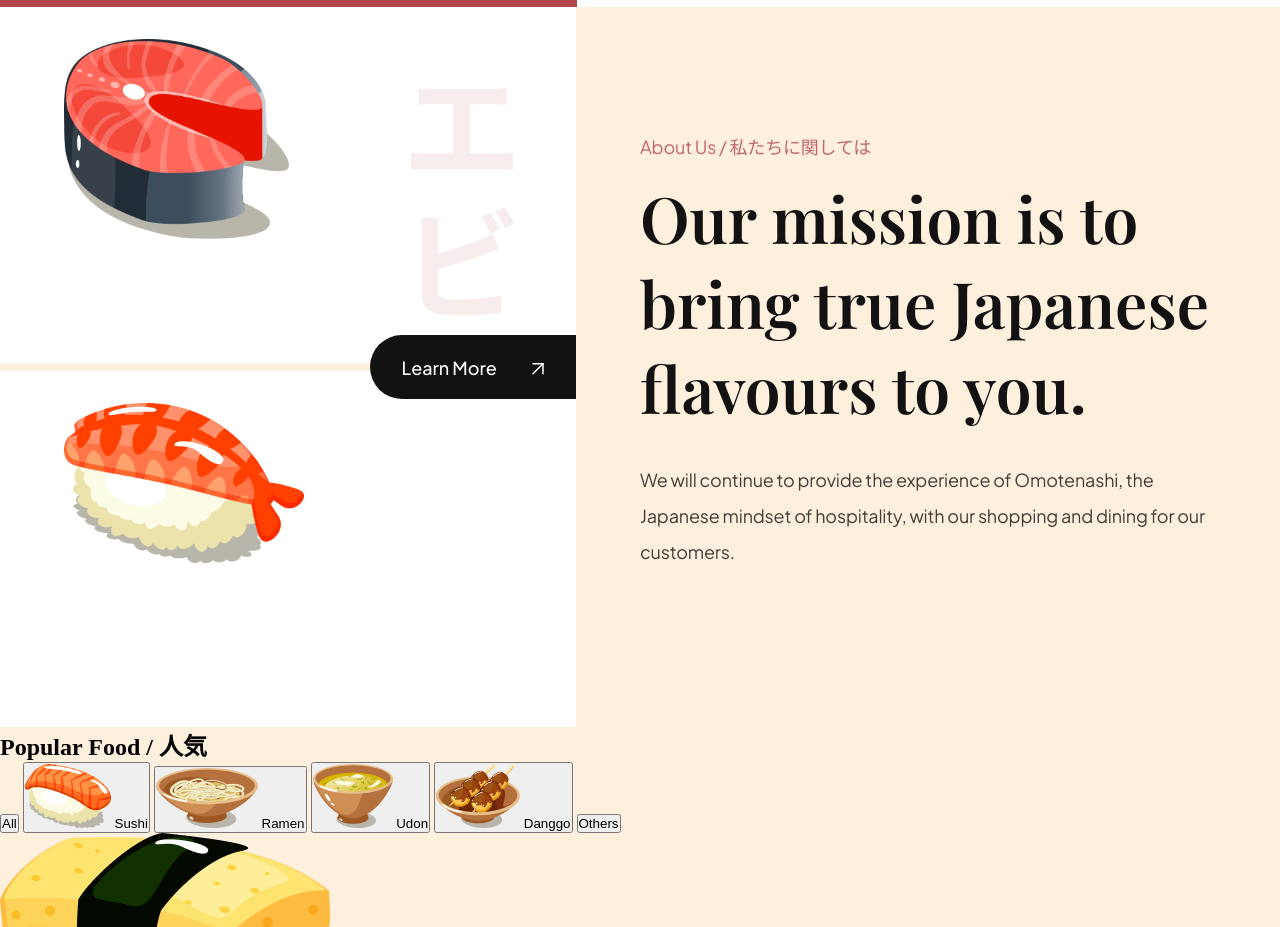
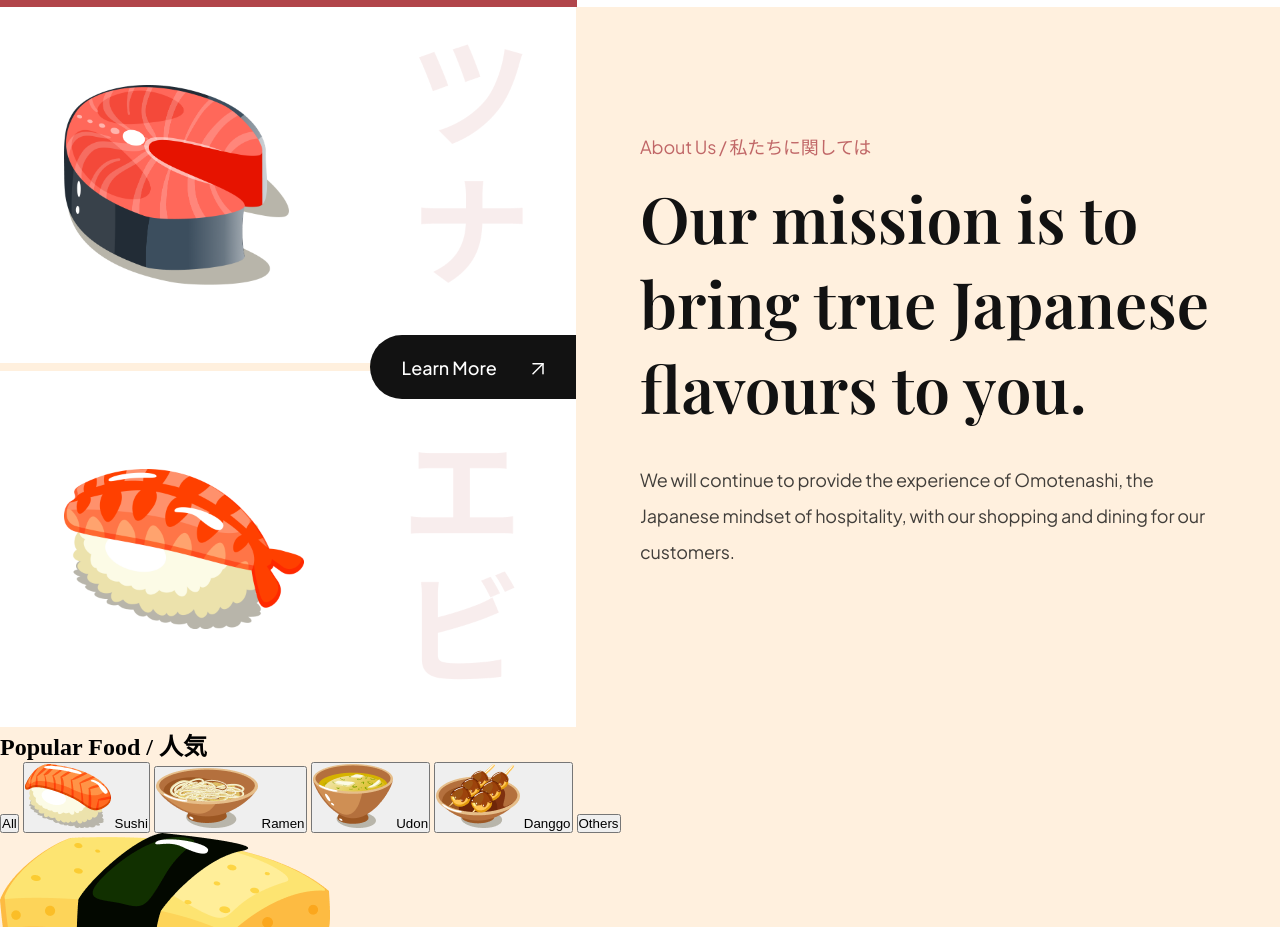
Before and after one commit to SnehaR17/SushiThemedWebsite, a website built with Vite: page index.html in a window 1280 px wide. Shown: the part 787-1714 px from the top of the page. Built offline with nearby package versions, Linux system fonts and the light colour scheme.

Commit message:
about section done

```diff
--- a/css/sections/about.css
+++ b/css/sections/about.css
@@ -17,8 +17,10 @@
 
 .about-us__image div{
     padding: 32px 64px;
+
     flex: 1 ;
     display: flex;
+    align-items: center;
 
     background-position: center;
     background-repeat: no-repeat;
@@ -28,6 +30,11 @@
 .about-us__image-sushi3{
     border-bottom: 8px solid var(--color-creamson);
 
+    background-image:  url("../../assets/about_bg1.png");
+}
+
+
+.about-us__image-sushi2{
     background-image:  url("../../assets/about_bg2.png");
 }
 
```
